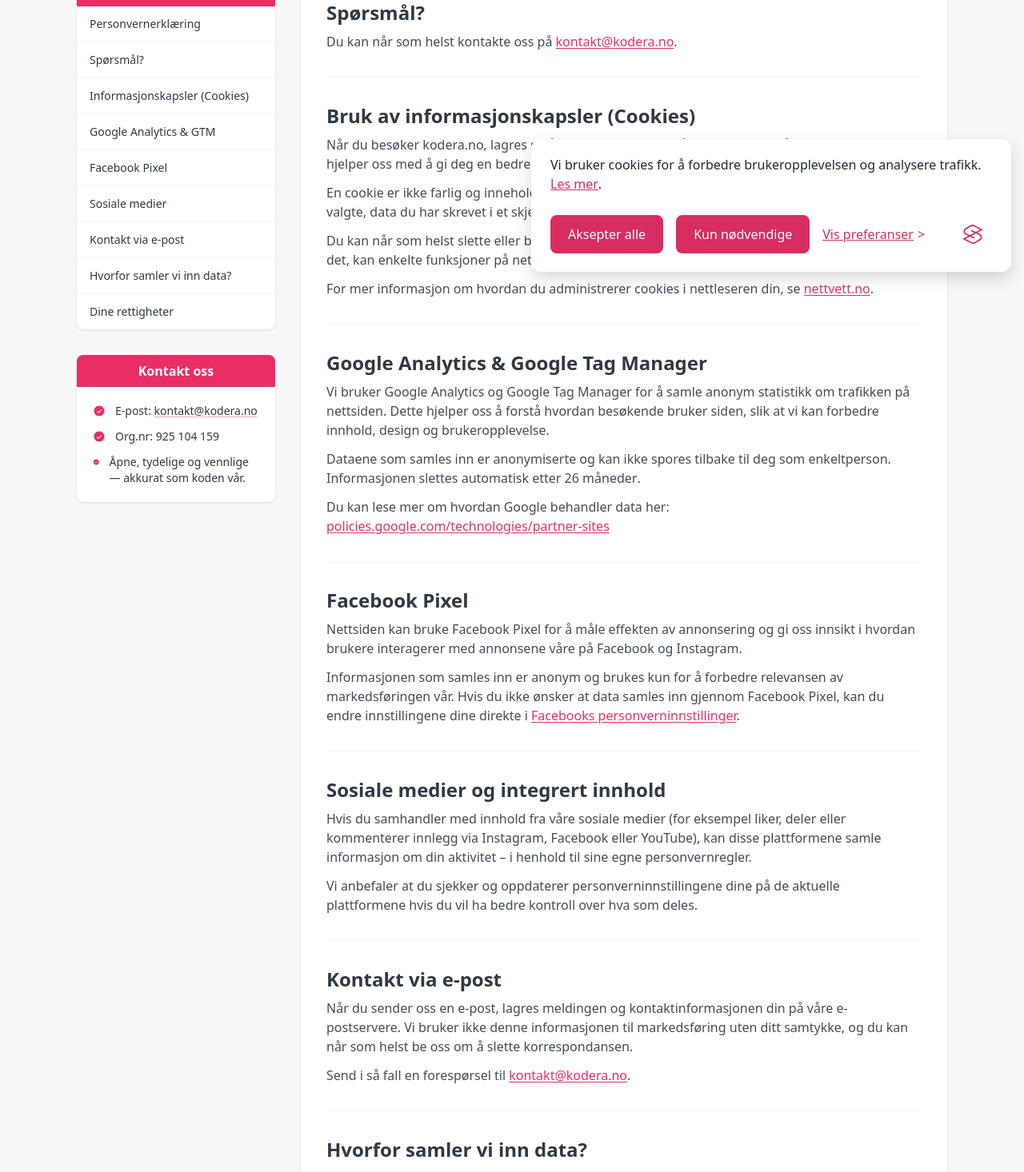
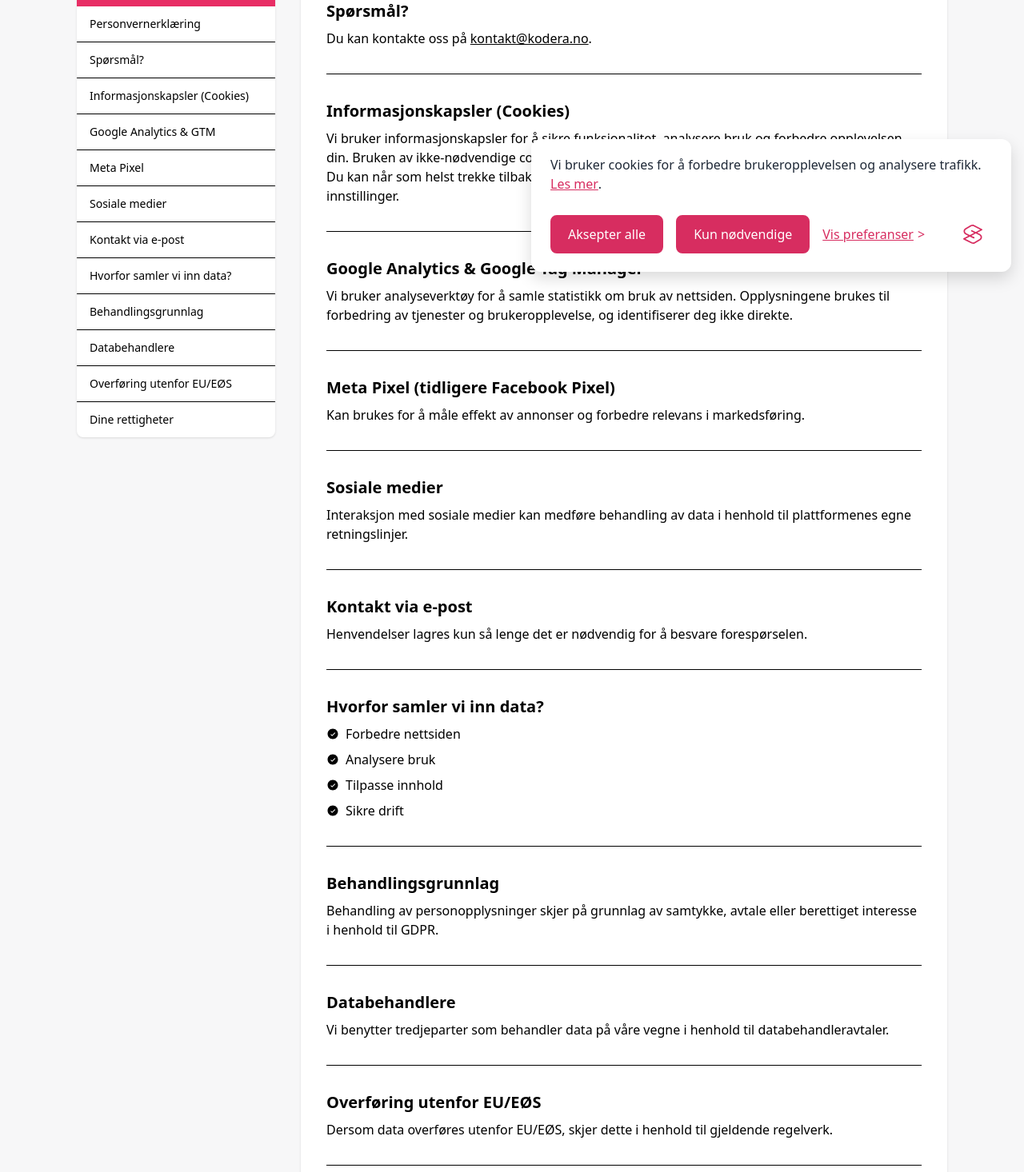
Before and after one commit to elanetto/Kodera, a React (Vite) app: page /personvern in a window 1280 px wide. Shown: the part 444-1910 px from the top of the page at 80% size. Built offline with nearby package versions, Linux system fonts and the light colour scheme; a web font is replaced by a local one.

Commit message:
Oppdaterte Personverns-siden

```diff
--- a/src/Pages/Personvern/index.jsx
+++ b/src/Pages/Personvern/index.jsx
@@ -9,23 +9,25 @@
 }
 
 export default function KoderaPrivacyPolicy() {
-  const updated = "Oktober 2025";
+  const updated = "8. mai 2026";
 
   const items = [
     { id: "intro", label: "Personvernerklæring" },
     { id: "contact", label: "Spørsmål?" },
     { id: "cookies", label: "Informasjonskapsler (Cookies)" },
     { id: "analytics", label: "Google Analytics & GTM" },
-    { id: "pixel", label: "Facebook Pixel" },
+    { id: "pixel", label: "Meta Pixel" },
     { id: "social", label: "Sosiale medier" },
     { id: "email", label: "Kontakt via e-post" },
     { id: "why", label: "Hvorfor samler vi inn data?" },
+    { id: "legal", label: "Behandlingsgrunnlag" },
+    { id: "processors", label: "Databehandlere" },
+    { id: "transfer", label: "Overføring utenfor EU/EØS" },
     { id: "rights", label: "Dine rettigheter" },
   ];
 
   return (
     <div className="min-h-screen bg-[#f7f7f8]">
-      {/* Skip link for accessibility */}
       <a
         href="#content"
         className="sr-only focus:not-sr-only focus:fixed focus:top-3 focus:left-3 bg-white px-3 py-2 rounded-md shadow"
@@ -54,41 +56,37 @@
                 Denne nettsiden eies og driftes av <strong>KODERA</strong> (org.
                 nr. 925 104 159). Her finner du informasjon om hvordan vi
                 behandler personopplysninger, hvilke data vi samler inn når du
-                bruker nettsiden vår – og hvordan vi tar vare på personvernet
-                ditt.
+                bruker nettsiden vår – og hvordan vi ivaretar personvernet ditt.
               </p>
             </div>
           </div>
         </div>
-        <div className="absolute inset-x-0 -bottom-6 h-6" aria-hidden="true" />
       </header>
 
-      {/* Content */}
       <main
         id="content"
         className="mx-auto max-w-6xl px-4 sm:px-6 lg:px-8 pt-10 pb-20"
       >
         <div className="grid grid-cols-1 lg:grid-cols-12 gap-8">
           {/* TOC */}
-          <aside className="lg:col-span-4 xl:col-span-3 order-first lg:order-first mb-6 lg:mb-0">
+          <aside className="lg:col-span-4 xl:col-span-3">
             <nav className="sticky top-24">
               <div className="flex w-full justify-center py-2 bg-darkpink rounded-t-lg shadow">
-                <h2 className="text-sm sm:text-base text-white font-semibold">
+                <h2 className="text-white font-semibold">
                   Innholdsfortegnelse
                 </h2>
               </div>
-              <div className="flex flex-col shadow rounded-b-lg bg-white">
-                <ul className="divide-y divide-gray-100">
+              <div className="bg-white rounded-b-lg shadow">
+                <ul className="divide-y">
                   {items.map((item) => (
                     <li key={item.id}>
-                      {/* Behold <a> for semantikk, men hindre navigasjon og scroll med utils-funksjonen */}
                       <a
                         href={`#${item.id}`}
                         onClick={(e) => {
                           e.preventDefault();
                           scrollToId(item.id);
                         }}
-                        className="block px-4 py-3 text-sm text-[#2e3944] hover:bg-gray-50 focus:bg-gray-50 focus:outline-none"
+                        className="block px-4 py-3 text-sm hover:bg-gray-50"
                       >
                         {item.label}
                       </a>
@@ -96,287 +94,130 @@
                   ))}
                 </ul>
               </div>
-
-              {/* Contact card */}
-              <div className="mt-8 flex flex-col justify-center items-center">
-                <div className="flex w-full justify-center py-2 bg-darkpink rounded-t-lg shadow">
-                  <h3 className="text-white font-semibold">Kontakt oss</h3>
-                </div>
-                <div className="flex flex-col shadow rounded-b-lg bg-white w-full">
-                  <div className="p-5 space-y-3 text-[#2e3944] text-sm">
-                    <div className="flex items-start">
-                      <CheckCircleIcon className="w-4 h-4 text-darkpink mr-3 mt-0.5" />
-                      <p>
-                        E-post:{" "}
-                        <a
-                          className="underline decoration-darkpink/40 underline-offset-2 hover:text-darkpink"
-                          href="mailto:kontakt@kodera.no"
-                        >
-                          kontakt@kodera.no
-                        </a>
-                      </p>
-                    </div>
-                    <div className="flex items-start">
-                      <CheckCircleIcon className="w-4 h-4 text-darkpink mr-3 mt-0.5" />
-                      <p>Org.nr: 925 104 159</p>
-                    </div>
-                    <div className="flex items-start">
-                      <CheckCircleIcon className="w-4 h-4 text-darkpink mr-3 mt-0.5" />
-                      <p>Åpne, tydelige og vennlige — akkurat som koden vår.</p>
-                    </div>
-                  </div>
-                </div>
-              </div>
             </nav>
           </aside>
 
-          {/* Article */}
+          {/* Content */}
           <section className="lg:col-span-8 xl:col-span-9">
-            <article className="shadow rounded-lg bg-white overflow-hidden">
-              <div className="p-6 sm:p-8">
-                {/* Spørsmål */}
-                <h2
-                  id="contact"
-                  className="scroll-mt-28 text-xl sm:text-2xl font-semibold text-[#2e3944]"
-                >
+            <article className="bg-white rounded-lg shadow p-6 sm:p-8">
+              <h2 id="contact" className="text-xl font-semibold">
                 Spørsmål?
               </h2>
-                <p className="mt-2 text-[#2e3944]/90">
-                  Du kan når som helst kontakte oss på{" "}
-                  <a
-                    href="mailto:kontakt@kodera.no"
-                    className="text-darkpink underline underline-offset-2"
-                  >
+              <p className="mt-2">
+                Du kan kontakte oss på{" "}
+                <a href="mailto:kontakt@kodera.no" className="underline">
                   kontakt@kodera.no
                 </a>
                 .
               </p>
 
-                <div className="my-8 h-px bg-gray-100" />
+              <div className="my-8 border-t" />
 
-                {/* Cookies */}
-                <h2
-                  id="cookies"
-                  className="scroll-mt-28 text-xl sm:text-2xl font-semibold text-[#2e3944]"
-                >
-                  Bruk av informasjonskapsler (Cookies)
+              <h2 id="cookies" className="text-xl font-semibold">
+                Informasjonskapsler (Cookies)
               </h2>
-                <div className="mt-2 space-y-3 text-[#2e3944]/90">
-                  <p>
-                    Når du besøker{" "}
-                    <span className="font-medium">kodera.no</span>, lagres små
-                    informasjonsfiler – såkalte
-                    <em> cookies</em> – på enheten din. Disse hjelper oss med å
-                    gi deg en bedre og mer tilpasset brukeropplevelse.
+              <p className="mt-2">
+                Vi bruker informasjonskapsler for å sikre funksjonalitet,
+                analysere bruk og forbedre opplevelsen din. Bruken av ikke-nødvendige cookies skjer kun basert på ditt samtykke.
               </p>
               <p>
-                    En cookie er ikke farlig og inneholder ikke virus. Den
-                    brukes for eksempel til å huske språket du valgte, data du
-                    har skrevet i et skjema, eller når du sist besøkte siden.
+                Du kan når som helst trekke tilbake eller endre samtykket ditt via nettleseren eller våre cookie-innstillinger.
               </p>
-                  <p>
-                    Du kan når som helst slette eller blokkere cookies via
-                    innstillingene i nettleseren din. Hvis du gjør det, kan
-                    enkelte funksjoner på nettsiden vår slutte å fungere
-                    optimalt.
-                  </p>
-                  <p>
-                    For mer informasjon om hvordan du administrerer cookies i
-                    nettleseren din, se{" "}
-                    <a
-                      className="text-darkpink underline underline-offset-2"
-                      href="https://nettvett.no/slik-administrer-du-informasjonskapsler/"
-                      target="_blank"
-                      rel="noreferrer"
-                    >
-                      nettvett.no
-                    </a>
-                    .
-                  </p>
-                </div>
 
-                <div className="my-8 h-px bg-gray-100" />
+              <div className="my-8 border-t" />
 
-                {/* Analytics */}
-                <h2
-                  id="analytics"
-                  className="scroll-mt-28 text-xl sm:text-2xl font-semibold text-[#2e3944]"
-                >
+              <h2 id="analytics" className="text-xl font-semibold">
                 Google Analytics & Google Tag Manager
               </h2>
-                <div className="mt-2 space-y-3 text-[#2e3944]/90">
-                  <p>
-                    Vi bruker{" "}
-                    <span className="font-medium">Google Analytics</span> og{" "}
-                    <span className="font-medium">Google Tag Manager</span> for
-                    å samle anonym statistikk om trafikken på nettsiden. Dette
-                    hjelper oss å forstå hvordan besøkende bruker siden, slik at
-                    vi kan forbedre innhold, design og brukeropplevelse.
+              <p className="mt-2">
+                Vi bruker analyseverktøy for å samle statistikk om bruk av nettsiden. Opplysningene brukes til forbedring av tjenester og brukeropplevelse, og identifiserer deg ikke direkte.
               </p>
-                  <p>
-                    Dataene som samles inn er{" "}
-                    <span className="font-medium">anonymiserte</span> og kan
-                    ikke spores tilbake til deg som enkeltperson. Informasjonen
-                    slettes automatisk etter{" "}
-                    <span className="font-medium">26 måneder</span>.
+
+              <div className="my-8 border-t" />
+
+              <h2 id="pixel" className="text-xl font-semibold">
+                Meta Pixel (tidligere Facebook Pixel)
+              </h2>
+              <p className="mt-2">
+                Kan brukes for å måle effekt av annonser og forbedre relevans i markedsføring.
               </p>
-                  <p>
-                    Du kan lese mer om hvordan Google behandler data her:{" "}
-                    <a
-                      href="https://policies.google.com/technologies/partner-sites"
-                      target="_blank"
-                      rel="noreferrer"
-                      className="text-darkpink underline underline-offset-2"
-                    >
-                      policies.google.com/technologies/partner-sites
-                    </a>
+
+              <div className="my-8 border-t" />
+
+              <h2 id="social" className="text-xl font-semibold">
+                Sosiale medier
+              </h2>
+              <p className="mt-2">
+                Interaksjon med sosiale medier kan medføre behandling av data i henhold til plattformenes egne retningslinjer.
               </p>
-                </div>
 
-                <div className="my-8 h-px bg-gray-100" />
+              <div className="my-8 border-t" />
 
-                {/* Facebook Pixel */}
-                <h2
-                  id="pixel"
-                  className="scroll-mt-28 text-xl sm:text-2xl font-semibold text-[#2e3944]"
-                >
-                  Facebook Pixel
-                </h2>
-                <div className="mt-2 space-y-3 text-[#2e3944]/90">
-                  <p>
-                    Nettsiden kan bruke{" "}
-                    <span className="font-medium">Facebook Pixel</span> for å
-                    måle effekten av annonsering og gi oss innsikt i hvordan
-                    brukere interagerer med annonsene våre på Facebook og
-                    Instagram.
-                  </p>
-                  <p>
-                    Informasjonen som samles inn er anonym og brukes kun for å
-                    forbedre relevansen av markedsføringen vår. Hvis du ikke
-                    ønsker at data samles inn gjennom Facebook Pixel, kan du
-                    endre innstillingene dine direkte i{" "}
-                    <a
-                      href="https://www.facebook.com/settings/?tab=ads"
-                      target="_blank"
-                      rel="noreferrer"
-                      className="text-darkpink underline underline-offset-2"
-                    >
-                      Facebooks personverninnstillinger
-                    </a>
-                    .
-                  </p>
-                </div>
-
-                <div className="my-8 h-px bg-gray-100" />
-
-                {/* Social */}
-                <h2
-                  id="social"
-                  className="scroll-mt-28 text-xl sm:text-2xl font-semibold text-[#2e3944]"
-                >
-                  Sosiale medier og integrert innhold
-                </h2>
-                <div className="mt-2 space-y-3 text-[#2e3944]/90">
-                  <p>
-                    Hvis du samhandler med innhold fra våre sosiale medier (for
-                    eksempel liker, deler eller kommenterer innlegg via
-                    Instagram, Facebook eller YouTube), kan disse plattformene
-                    samle informasjon om din aktivitet – i henhold til sine egne
-                    personvernregler.
-                  </p>
-                  <p>
-                    Vi anbefaler at du sjekker og oppdaterer
-                    personverninnstillingene dine på de aktuelle plattformene
-                    hvis du vil ha bedre kontroll over hva som deles.
-                  </p>
-                </div>
-
-                <div className="my-8 h-px bg-gray-100" />
-
-                {/* Email */}
-                <h2
-                  id="email"
-                  className="scroll-mt-28 text-xl sm:text-2xl font-semibold text-[#2e3944]"
-                >
+              <h2 id="email" className="text-xl font-semibold">
                 Kontakt via e-post
               </h2>
-                <div className="mt-2 space-y-3 text-[#2e3944]/90">
-                  <p>
-                    Når du sender oss en e-post, lagres meldingen og
-                    kontaktinformasjonen din på våre e-postservere. Vi bruker
-                    ikke denne informasjonen til markedsføring uten ditt
-                    samtykke, og du kan når som helst be oss om å slette
-                    korrespondansen.
+              <p className="mt-2">
+                Henvendelser lagres kun så lenge det er nødvendig for å besvare forespørselen.
               </p>
-                  <p>
-                    Send i så fall en forespørsel til{" "}
-                    <a
-                      href="mailto:kontakt@kodera.no"
-                      className="text-darkpink underline underline-offset-2"
-                    >
-                      kontakt@kodera.no
-                    </a>
-                    .
-                  </p>
-                </div>
 
-                <div className="my-8 h-px bg-gray-100" />
+              <div className="my-8 border-t" />
 
-                {/* Why */}
-                <h2
-                  id="why"
-                  className="scroll-mt-28 text-xl sm:text-2xl font-semibold text-[#2e3944]"
-                >
+              <h2 id="why" className="text-xl font-semibold">
                 Hvorfor samler vi inn data?
               </h2>
-                <ul className="mt-3 space-y-2">
+              <ul className="mt-2 space-y-2">
                 {[
-                    "forbedre og videreutvikle nettsiden vår",
-                    "forstå hvordan besøkende bruker siden",
-                    "kunne tilby mer relevant innhold og annonsering",
-                    "sikre stabil og trygg drift av nettstedet",
+                  "Forbedre nettsiden",
+                  "Analysere bruk",
+                  "Tilpasse innhold",
+                  "Sikre drift",
                 ].map((text) => (
-                    <li
-                      key={text}
-                      className="flex items-start text-[#2e3944]/90"
-                    >
-                      <CheckCircleIcon className="w-4 h-4 text-darkpink mr-3 mt-0.5" />
-                      <span className="text-sm">
-                        {text.charAt(0).toUpperCase() + text.slice(1)}
-                      </span>
+                  <li key={text} className="flex items-start">
+                    <CheckCircleIcon className="w-4 h-4 mr-2 mt-1" />
+                    {text}
                   </li>
                 ))}
               </ul>
 
-                <div className="my-8 h-px bg-gray-100" />
+              <div className="my-8 border-t" />
 
-                {/* Rights */}
-                <h2
-                  id="rights"
-                  className="scroll-mt-28 text-xl sm:text-2xl font-semibold text-[#2e3944]"
-                >
+              <h2 id="legal" className="text-xl font-semibold">
+                Behandlingsgrunnlag
+              </h2>
+              <p className="mt-2">
+                Behandling av personopplysninger skjer på grunnlag av samtykke,
+                avtale eller berettiget interesse i henhold til GDPR.
+              </p>
+
+              <div className="my-8 border-t" />
+
+              <h2 id="processors" className="text-xl font-semibold">
+                Databehandlere
+              </h2>
+              <p className="mt-2">
+                Vi benytter tredjeparter som behandler data på våre vegne i henhold til databehandleravtaler.
+              </p>
+
+              <div className="my-8 border-t" />
+
+              <h2 id="transfer" className="text-xl font-semibold">
+                Overføring utenfor EU/EØS
+              </h2>
+              <p className="mt-2">
+                Dersom data overføres utenfor EU/EØS, skjer dette i henhold til gjeldende regelverk.
+              </p>
+
+              <div className="my-8 border-t" />
+
+              <h2 id="rights" className="text-xl font-semibold">
                 Dine rettigheter
               </h2>
-                <p className="mt-2 text-[#2e3944]/90">
-                  Du har rett til innsyn i hvilke personopplysninger vi har om
-                  deg, og du kan be om at disse slettes eller rettes. Send en
-                  forespørsel til{" "}
-                  <a
-                    href="mailto:kontakt@kodera.no"
-                    className="text-darkpink underline underline-offset-2"
-                  >
-                    kontakt@kodera.no
-                  </a>{" "}
-                  hvis du ønsker å utøve dine rettigheter.
+              <p className="mt-2">
+                Du har rett til innsyn, retting og sletting av dine opplysninger.
               </p>
 
-                {/* Footer note */}
-                <div className="mt-10 rounded-lg bg-gray-50 p-4 text-xs text-[#2e3944]/80">
-                  <p>
-                    <span className="font-medium">Sist oppdatert:</span>{" "}
-                    {updated} • © 2025 KODERA
-                  </p>
-                </div>
+              <div className="mt-10 text-xs">
+                Sist oppdatert: {updated} • © 2026 KODERA
               </div>
             </article>
           </section>
```
Lines whose indentation alone changed are shown as unchanged.
